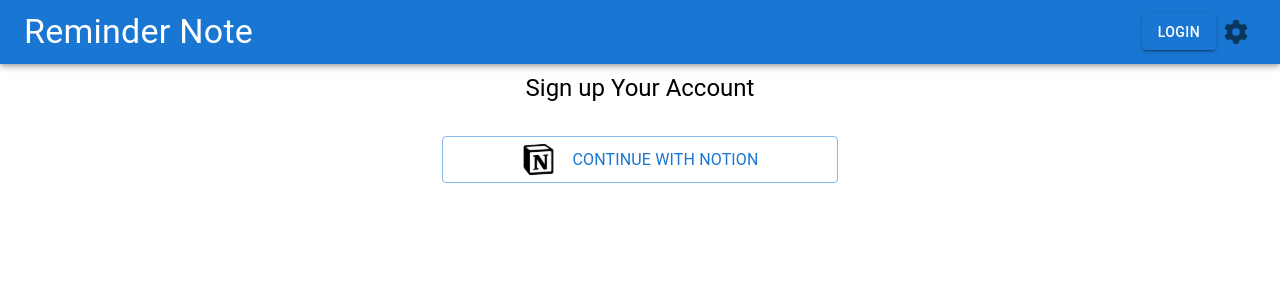
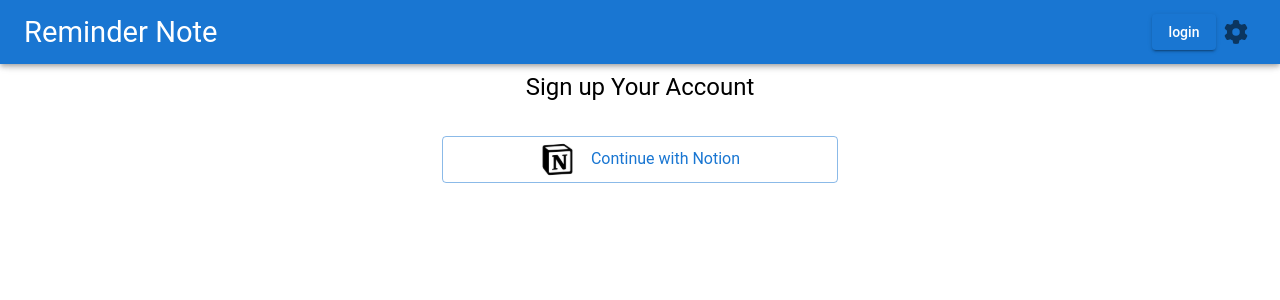
Before and after one commit to shin-hama/randomemory, a Next.js app: page / in a window 1280 px wide. Shown: the top 300 px of the page. Built offline with nearby package versions, Linux system fonts and the light colour scheme; no server answers.

Commit message:
FEAT: Apply custom theme for mui

```diff
--- /dev/null
+++ b/src/contexts/AppThemeProvider.tsx
@@ -0,0 +1,39 @@
+import { ThemeProvider, createTheme, responsiveFontSizes } from '@mui/material/styles'
+import * as React from 'react'
+
+const theme = responsiveFontSizes(
+  createTheme({
+    palette: {},
+    typography: {
+      button: {
+        textTransform: 'none',
+      },
+      h1: {
+        fontSize: '3.5rem',
+      },
+      h2: {
+        fontSize: '2.75rem',
+      },
+      h3: {
+        fontSize: '2rem',
+      },
+      h4: {
+        fontSize: '1.75rem',
+      },
+      h5: {
+        fontSize: '1.5rem',
+      },
+      h6: {
+        fontSize: '1.25rem',
+      },
+      fontFamily: ['"Roboto"', '"Noto Sans JP"', 'sans-serif'].join(','),
+    },
+  })
+)
+
+type Props = {
+  children: React.ReactNode
+}
+export const AppThemeProvider: React.FC<Props> = ({ children }) => {
+  return <ThemeProvider theme={theme}>{children}</ThemeProvider>
+}
--- a/src/pages/_app.tsx
+++ b/src/pages/_app.tsx
@@ -1,11 +1,14 @@
 import type { AppProps } from 'next/app'
+import { AppThemeProvider } from '../contexts/AppThemeProvider'
 import { UserAuthorizationProvider } from '../contexts/UserAuthorizationProvider'
 
 function MyApp({ Component, pageProps }: AppProps) {
   return (
-    <UserAuthorizationProvider>
-      <Component {...pageProps} />
-    </UserAuthorizationProvider>
+    <AppThemeProvider>
+      <UserAuthorizationProvider>
+        <Component {...pageProps} />
+      </UserAuthorizationProvider>
+    </AppThemeProvider>
   )
 }
 
```
